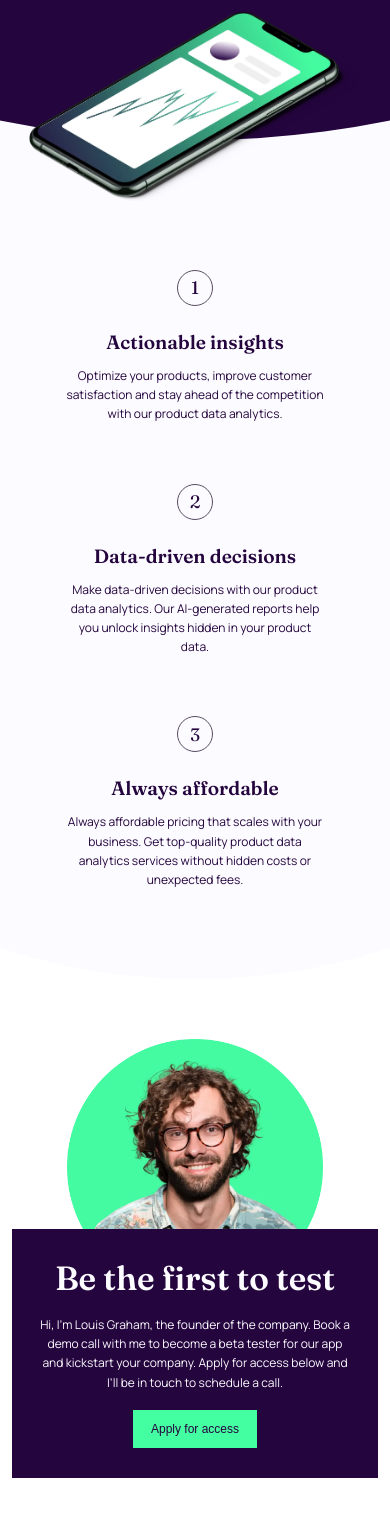
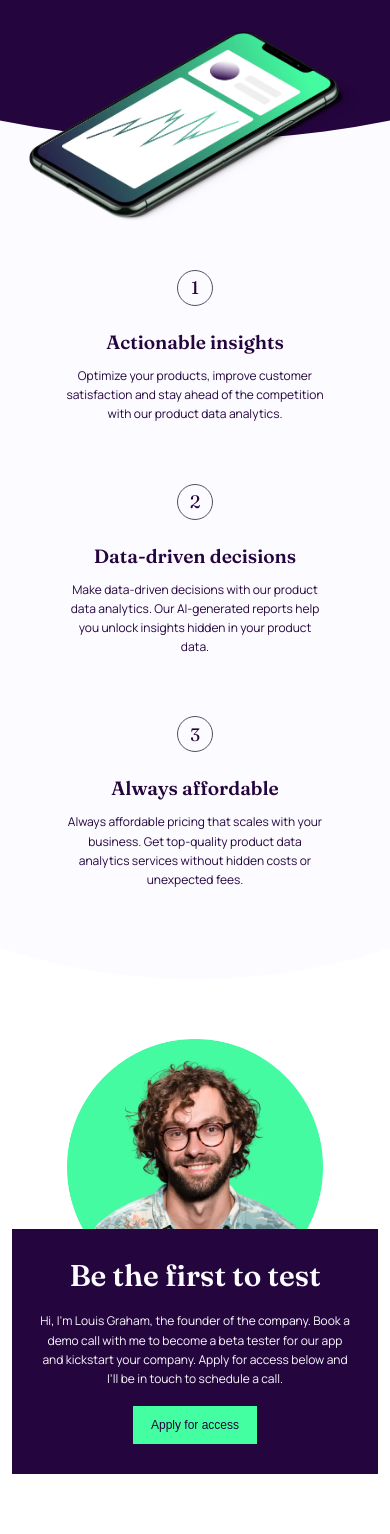
Before and after one commit to oaaj-digitals/Work-It, a plain HTML site: page index.html in a window 390 px wide. Shown: the part 300-1834 px from the top of the page. Drawn offline with Linux system fonts and the light colour scheme.

Commit message:
Improve mobile view

```diff
--- a/static/css/styles.css
+++ b/static/css/styles.css
@@ -456,8 +456,8 @@ svg:hover > path {
 	}
 
 	.secondary-heading {
-		font-size: 5.6rem;
-		line-height: 6.4rem;
+		font-size: 5rem;
+		line-height: 5.8rem;
 	}
 
 	.tertiary-heading {
@@ -498,11 +498,12 @@ svg:hover > path {
 	}
 
 	.header-center-div .primary-heading {
-		margin-bottom: 20px;
+		margin-bottom: 6px;
 	}
 
 	.hero-image_div {
 		width: 85%;
+		bottom: 4%;
 	}
 
 	.section.features {
```
